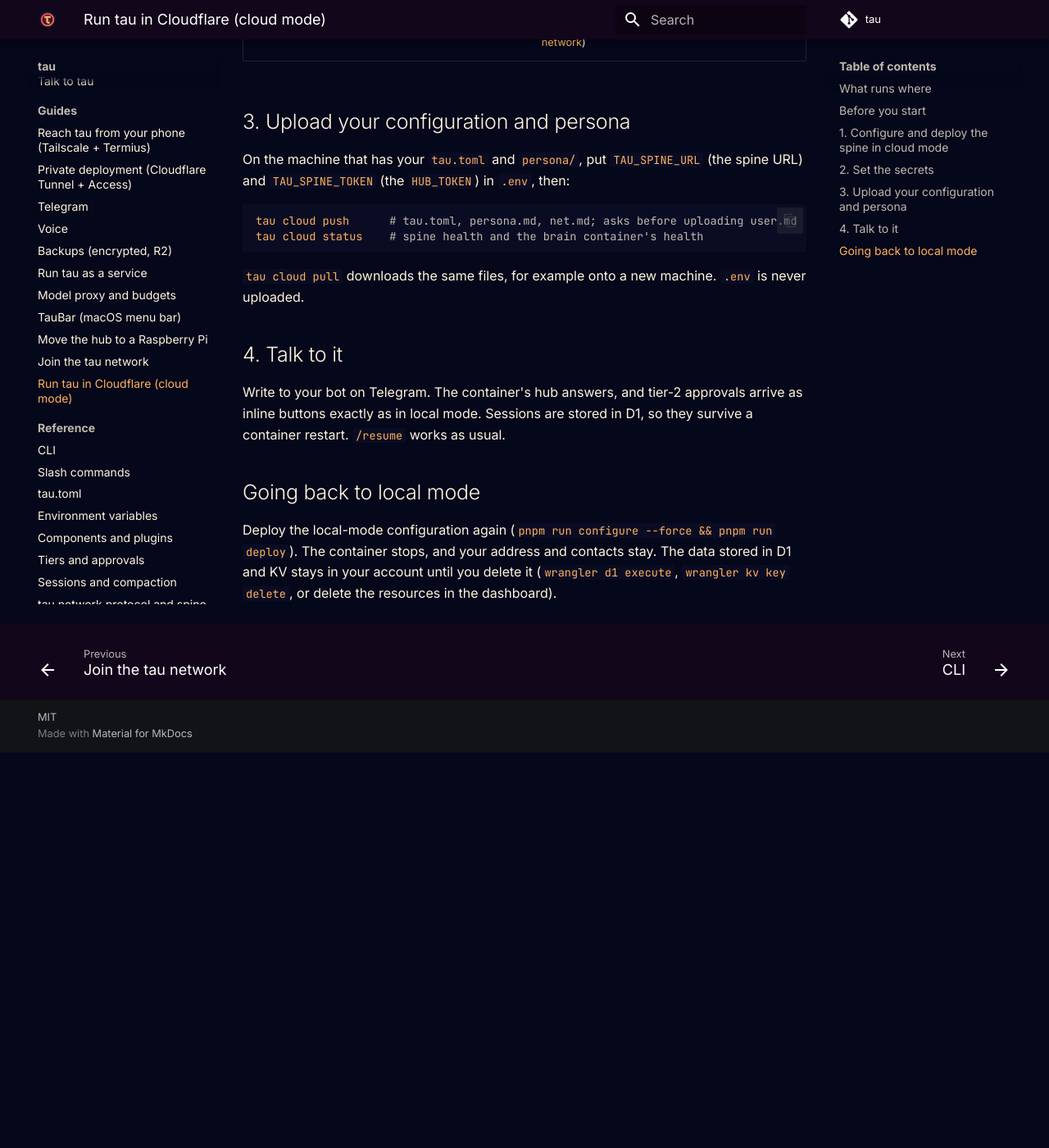
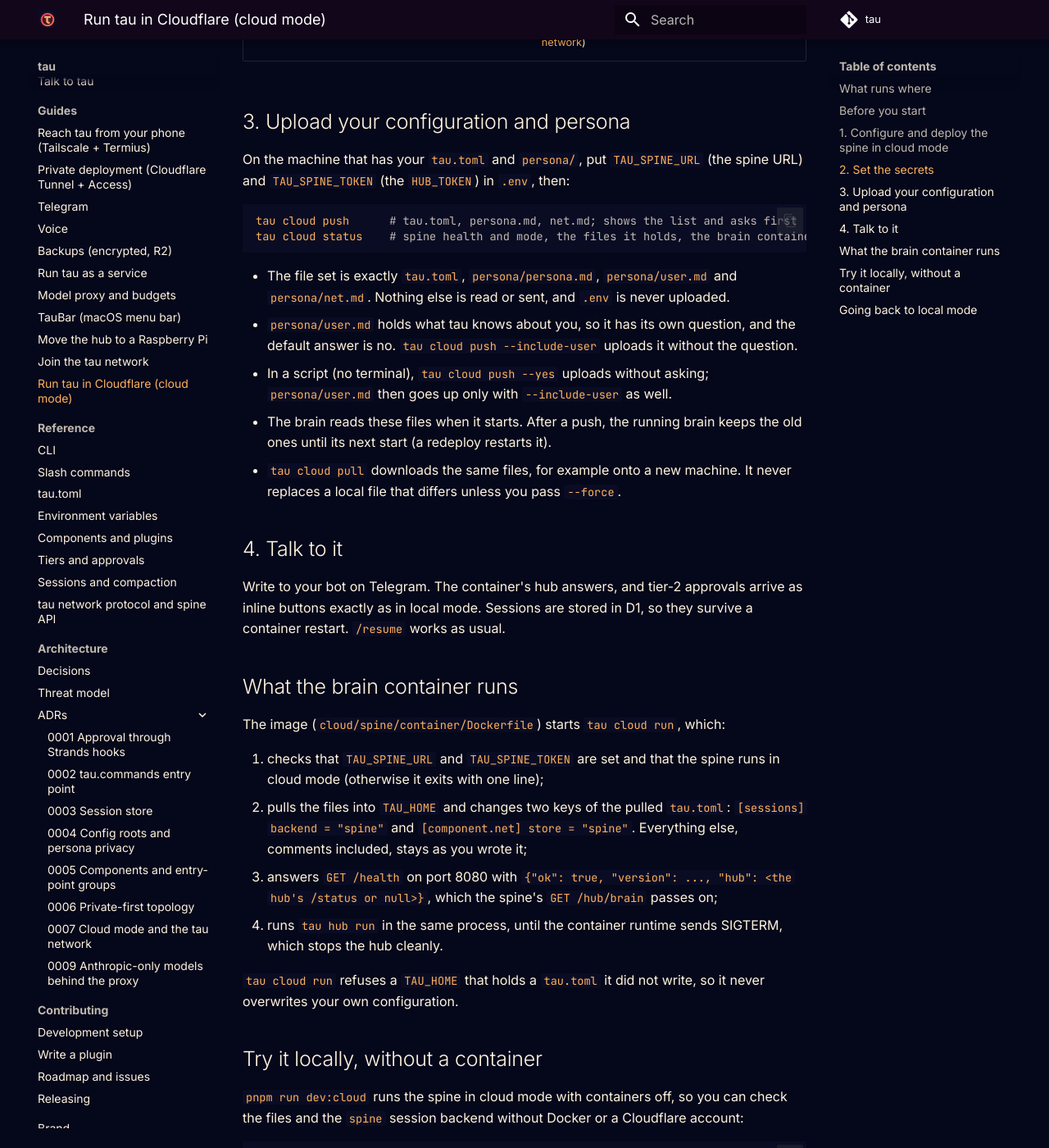
Before and after one commit to fport/tau, an MkDocs documentation site: the page built from docs/guides/cloud-mode.md, in a window 1280 px wide and 1400 px high, scrolled down 2000 px. Shown: the whole window at 82% size. Built offline with MkDocs 1.6.1 and Material for MkDocs 9.7.7, drawn with Linux system fonts in a browser that asks for light colours; comment, search, counter and statistics services are not loaded; before the commit the page ends 2918 px from its top, so only the background shows below that; some of the changed text lies outside the part shown.

Commit message:
docs(cloud): describe tau cloud in the cloud-mode guide and the spine
The cloud-mode guide now says what push asks, what --include-user and
--yes do, that a push applies from the brain's next start, what
`tau cloud run` does inside the container and how to try it all with
`pnpm run dev:cloud` and no container. The spine README lists the
commands and the brain's health JSON; the Dockerfile documents the
entrypoint's behaviour and states STOPSIGNAL SIGTERM.

Refs: 094

````diff
--- a/docs/guides/cloud-mode.md
+++ b/docs/guides/cloud-mode.md
@@ -53,16 +53,49 @@ Every value below goes in with `wrangler secret put <NAME>`, which prompts for i
 On the machine that has your `tau.toml` and `persona/`, put `TAU_SPINE_URL` (the spine URL) and `TAU_SPINE_TOKEN` (the `HUB_TOKEN`) in `.env`, then:
 
 ```sh
-tau cloud push      # tau.toml, persona.md, net.md; asks before uploading user.md
-tau cloud status    # spine health and the brain container's health
+tau cloud push      # tau.toml, persona.md, net.md; shows the list and asks first
+tau cloud status    # spine health and mode, the files it holds, the brain container's health
 ```
 
-`tau cloud pull` downloads the same files, for example onto a new machine. `.env` is never uploaded.
+- The file set is exactly `tau.toml`, `persona/persona.md`, `persona/user.md` and `persona/net.md`. Nothing else is read or sent, and `.env` is never uploaded.
+- `persona/user.md` holds what tau knows about you, so it has its own question, and the default answer is no. `tau cloud push --include-user` uploads it without the question.
+- In a script (no terminal), `tau cloud push --yes` uploads without asking; `persona/user.md` then goes up only with `--include-user` as well.
+- The brain reads these files when it starts. After a push, the running brain keeps the old ones until its next start (a redeploy restarts it).
+- `tau cloud pull` downloads the same files, for example onto a new machine. It never replaces a local file that differs unless you pass `--force`.
 
 ## 4. Talk to it
 
 Write to your bot on Telegram. The container's hub answers, and tier-2 approvals arrive as inline buttons exactly as in local mode. Sessions are stored in D1, so they survive a container restart. `/resume` works as usual.
 
+## What the brain container runs
+
+The image (`cloud/spine/container/Dockerfile`) starts `tau cloud run`, which:
+
+1. checks that `TAU_SPINE_URL` and `TAU_SPINE_TOKEN` are set and that the spine runs in cloud mode (otherwise it exits with one line);
+2. pulls the files into `TAU_HOME` and changes two keys of the pulled `tau.toml`: `[sessions] backend = "spine"` and `[component.net] store = "spine"`. Everything else, comments included, stays as you wrote it;
+3. answers `GET /health` on port 8080 with `{"ok": true, "version": ..., "hub": <the hub's /status or null>}`, which the spine's `GET /hub/brain` passes on;
+4. runs `tau hub run` in the same process, until the container runtime sends SIGTERM, which stops the hub cleanly.
+
+`tau cloud run` refuses a `TAU_HOME` that holds a `tau.toml` it did not write, so it never overwrites your own configuration.
+
+## Try it locally, without a container
+
+`pnpm run dev:cloud` runs the spine in cloud mode with containers off, so you can check the files and the `spine` session backend without Docker or a Cloudflare account:
+
+```sh
+(cd cloud/spine && pnpm install && pnpm run configure && pnpm run dev:cloud)
+# another terminal; TAU_SPINE_URL=http://127.0.0.1:8787 and TAU_SPINE_TOKEN from cloud/spine/.dev.vars in .env
+tau cloud push && tau cloud status      # the brain shows as unavailable: containers are off
+# play the container: the spine variables in the environment, an empty TAU_HOME and TAU_DATA_DIR,
+# and another hub port in case your own hub runs on 7877
+export TAU_SPINE_URL=http://127.0.0.1:8787 TAU_SPINE_TOKEN=<HUB_TOKEN from cloud/spine/.dev.vars>
+export TAU_HOME=/tmp/brain/tau TAU_DATA_DIR=/tmp/brain/data TAU_HUB_PORT=7977
+TAU_CLOUD_HEALTH_HOST=127.0.0.1 tau cloud run
+curl http://127.0.0.1:8080/health       # a third terminal
+```
+
+A `tau chat` with the same variables then stores its session in the local spine's D1.
+
 ## Going back to local mode
 
 Deploy the local-mode configuration again (`pnpm run configure --force && pnpm run deploy`). The container stops, and your address and contacts stay. The data stored in D1 and KV stays in your account until you delete it (`wrangler d1 execute`, `wrangler kv key delete`, or delete the resources in the dashboard).
````
Also changed, not shown: cloud/spine/README.md (+11 -2 lines), 1 other file.
